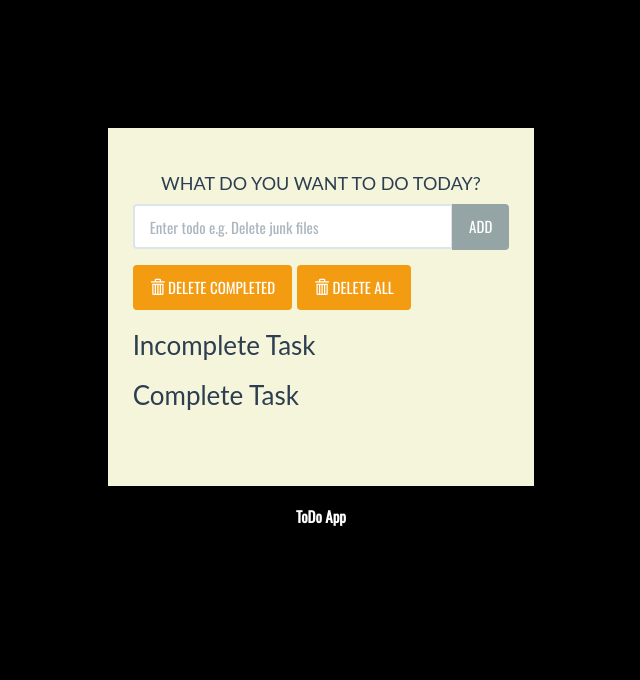
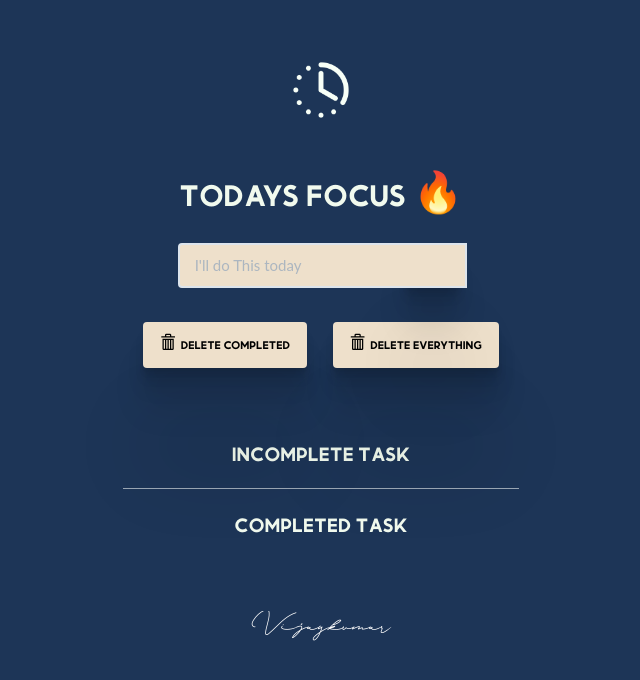
Before and after one commit to gutalavijay1111/ToDo-App, a Django app: page / in a window 1280 px wide. Shown: the top 680 px of the page, without its empty margins (319-959 px from the left). Run offline with Django 3.2, Linux system fonts and the light colour scheme; data that the repository does not hold is empty; some libraries are stand-ins or nearby versions.

Commit message:
Made UI Changes

```diff
--- a/todo/forms.py
+++ b/todo/forms.py
@@ -3,4 +3,9 @@ from django import forms
 class TodoForm(forms.Form):
     text = forms.CharField(max_length=40,
         widget=forms.TextInput(
-            attrs={'class' : 'form-control', 'placeholder' : 'Enter todo e.g. Delete junk files', 'aria-label' : 'Todo', 'aria-describedby' : 'add-btn'}))
+            attrs = {
+                'class' : 'form-control',
+                'placeholder' : 'I\'ll do This today ',
+                'aria-label' : 'Todo',
+                'aria-describedby' : 'add-btn'
+            }))
--- /dev/null
+++ b/todo/static/todo/bs/fonts/info.txt
@@ -0,0 +1,2 @@
+license: Demo
+link: https://www.fontspace.com/signature-collection-font-f43817
--- a/todo/static/todo/styles.css
+++ b/todo/static/todo/styles.css
@@ -1,33 +1,186 @@
+
+@font-face {
+	font-family: MomCake;
+	src: url(../todo/bs/fonts/MomCake.otf);
+  }
+
+@font-face {
+	font-family: MuliLight;
+	src: url(../todo/bs/fonts/MuliLight.ttf);
+  }
+
+@font-face {
+	font-family: Sign;
+	src: url(../todo/bs/fonts/Sign.ttf);
+  }
+
 body {
-	background: black;
-	font-family: 'Oswald', 'Futura', sans-serif;
+	/* background-image: url("https://images.pexels.com/photos/1040473/pexels-photo-1040473.jpeg?auto=compress&cs=tinysrgb&dpr=2&h=1920&w=1080"); */
+	background: #1D3557;
 }
+
+h2,h3, .btn {
+	font-family: MomCake;
+}
+
+.head{
+    display: flex;
+    justify-content: center;
+    margin-top: 40px;
+  }
+
+  #logo{
+      width: 100px;
+      height: 100px;
+      border-radius: 50%;
+
+  }
+
 #wrapper {
-	margin-top: 10% !important;
+	margin-top: 2% !important;
 }
-#content {
-	background: beige;
-	padding: 25px;
-}
-#content > h2 {
-	font-size: 18px;
-	text-align: center;
-	padding-top: 0;
-}
+
 .t10 {
 	margin-top: 10px;
 }
+
 .t20 {
 	margin-top: 20px;
 }
-.todo-completed {
+
+.list-group-item.todo-completed{
+	background: #646F4B;
+}
+
+.list-group-item.todo-completed > span {
 	text-decoration: line-through;
-	background: rgba(149, 165, 166, .3);
+	background: #646F4B;
 }
+.list-group-item {
+	color: #F1FAEE;
+	background: #E63946;
+	margin-top: 7px;
+	font-family: MuliLight;
+	width: auto;
+	border: none;
+	display: flex;
+	justify-content: space-between;
+	line-height: 10px;
+	box-shadow:
+	0 2.8px 2.2px rgba(0, 0, 0, 0.034),
+	0 6.7px 5.3px rgba(0, 0, 0, 0.048),
+	0 12.5px 10px rgba(0, 0, 0, 0.06),
+	0 22.3px 17.9px rgba(0, 0, 0, 0.072),
+	0 41.8px 33.4px rgba(0, 0, 0, 0.086),
+	0 100px 80px rgba(0, 0, 0, 0.12)
+  ;
+}
+.list-group-item >span{
+	padding: 2px;
+	font-size: 25px;
+	margin-top: 2px;
+}
+ul :hover{
+	transform: scale(1.05);
+	transition: all 0.1s;
+	text-decoration: none;
+}
+
+h3{
+	text-align: center;
+	color: #F1FAEE;
+}
+
+.btn-toolbar{
+	display: flex;
+	justify-content: space-between;
+	margin-bottom: 50px;
+}
+span{
+	color: #F1FAEE;
+	font-family: MomCake;
+	text-align: center;
+	font-size:	40px;
+	display: flex;
+	justify-content: center;
+	padding-bottom: 20px;
+}
+
 footer {
 	margin-top: 20px;
-	color: white;
 }
-.list-group-item {
+
+#sign{
+	font-family: Sign;
+	font-size: 20px;
+	background: white;
+	-webkit-background-clip: text;
+	color: transparent;
+}
+i{
+	margin-right: 3px;
+}
+.btn{
 	color: black;
+	background-color: #EEE0CB;
+	box-shadow:
+	0 2.8px 2.2px rgba(0, 0, 0, 0.034),
+	0 6.7px 5.3px rgba(0, 0, 0, 0.048),
+	0 12.5px 10px rgba(0, 0, 0, 0.06),
+	0 22.3px 17.9px rgba(0, 0, 0, 0.072),
+	0 41.8px 33.4px rgba(0, 0, 0, 0.086),
+	0 100px 80px rgba(0, 0, 0, 0.12)
+  ;
 }
+
+.btn:hover{
+	transform: scale(1.05);
+	color: brown;
+	transition: all 0.5s;
+}
+
+#time {
+	/* display: inline; */
+	float: right;
+}
+ul{
+	padding-inline-start: 0;
+}
+hr{
+	color: #EEE0CB;
+	opacity: 0.6;
+}
+.form-control {
+	outline: 0;
+	width: 100%;
+	background: #EEE0CB;
+	border-top-right-radius: 10px;
+	appearance: none;
+	transition: all 0.5s ease-in-out;
+	transition-property: width;
+	z-index: 1;
+	position: relative;
+	color: black;
+  }
+
+#add-btn {
+	position: relative;
+	right: 60px;
+	font-weight: light;
+	font-size: 20px;
+	letter-spacing: 2px;
+	background: #1D2021;
+	border-radius: 5px;
+	border: solid  #1D2021 ;
+	z-index: 1;
+	color: blanchedalmond;
+	padding: 5px;
+  }
+
+.form-control:not(:placeholder-shown) {
+	width: calc(100% - 60px);
+}
+
+.input-group{
+	margin-left: 55px;
+}
--- a/todo/templates/todo/index.html
+++ b/todo/templates/todo/index.html
@@ -14,12 +14,14 @@
 		<link rel="stylesheet" href="{% static 'todo/styles.css' %}" />
 	</head>
 	<body>
-
+		<div class="head">
+            <img id="logo" src="../../static/todo/clock.png" >
+       </div>
 		<div class="container-fluid" id="wrapper">
 
 			<div class="row">
 				<div class="col-lg-4 col-lg-offset-4" id="content">
-					<h2>WHAT DO YOU WANT TO DO TODAY?</h2>
+					<span> Todays Focus 🔥</span>
 
 					<form action="{% url 'add' %}" method="POST" role="form">
 						{% csrf_token %}
@@ -37,13 +39,13 @@
 						<div class="col-lg-12">
 							<div class="btn-toolbar">
 								<div class="btn-group">
-									<a href="{% url 'deletecomplete' %}"><button type="button" class="btn btn-warning">
+									<a href="{% url 'deletecomplete' %}"><button type="button" class="btn">
 										<i class="glyphicon glyphicon-trash"></i> DELETE COMPLETED
 									</button></a>
 								</div>
 								<div class="btn-group">
-									<a href="{% url 'deleteall' %}"><button type="button" class="btn btn-warning">
-										<i class="glyphicon glyphicon-trash"></i> DELETE ALL
+									<a href="{% url 'deleteall' %}"><button type="button" class="btn">
+										<i class="glyphicon glyphicon-trash"></i> DELETE Everything
 									</button></a>
 								</div>
 							</div>
@@ -56,22 +58,23 @@
 								{% if todo.complete %}
 								<li class="list-group-item todo-completed">
 									<a href = " {% url 'reverse' todo.id %} " >
-									{{ todo.text }} {{ todo.created}} fgdfg
+									<span>{{ todo.text }}</span> <p id="time" >{{ todo.created}} </p>fgdfg
 									</a>
 								</li>
 									{% else %}
-								<a href="{% url 'complete' todo.id %}"><li class="list-group-item">{{ todo.text }} {{ todo.created }}</li></a>
+								<a href="{% url 'complete' todo.id %}"><li class="list-group-item"><span>{{ todo.text }}</span> <p>{{ todo.created }}</p></li></a>
 								{% endif %}
 							{% endfor %}
 						</ul>
 					</div>
 					<div>
-						<h3>Complete Task  </h3><br>
+						<hr>
+						<h3>Completed Task  </h3><br>
 						<ul class="list-group-complete t20">
 							{% for todo in complete_todo_list %}
 								{% if todo.complete %}
 								<a href = " {% url 'reverse' todo.id %} " ><li class="list-group-item todo-completed">
-									{{ todo.text }} {{ todo.get_time_elapsed }}</li></a>
+									<span>{{ todo.text }}</span> <p>{{ todo.get_time_elapsed }}</p></li></a>
 								{% else %}
 								<a href="{% url 'complete' todo.id %}"><li class="list-group-item">{{ todo.text }}</li></a>
 								{% endif %}
@@ -84,7 +87,7 @@
 			<footer>
 				<div class="row pad">
 					<div class="col-lg-12 text-center">
-						<strong>ToDo App</strong>
+						<span id="sign" >Vijaykumar</span>
 					</div>
 				</div>
 			</footer>
```
Also changed, not shown: db.sqlite3, todo/static/todo/bs/fonts/MomCake.otf (added), todo/static/todo/bs/fonts/MuliLight.ttf (added), todo/static/todo/bs/fonts/Sign.ttf (added), todo/static/todo/clock.png (added), todo/static/todo/trianglify-lowres.png (added), 1 other file.
